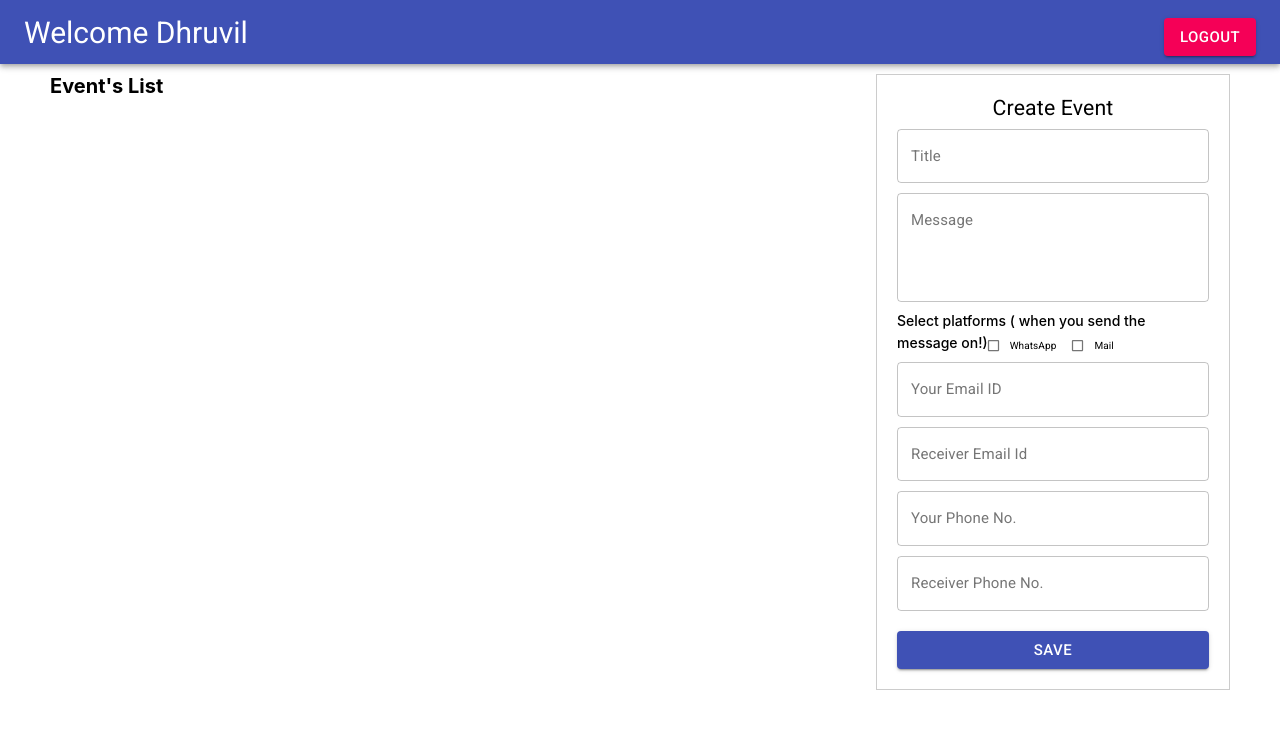
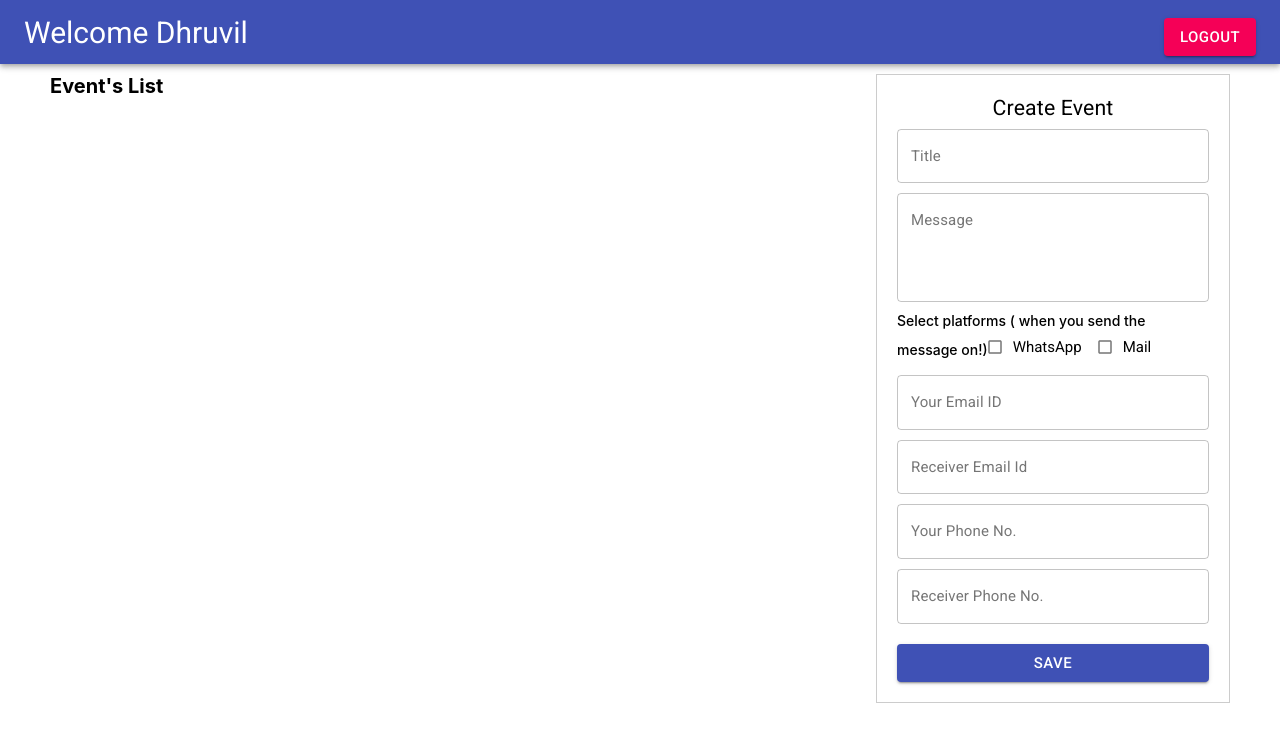
Before and after one commit to lucifer2355/event-messange, a React (Create React App) app in the folder client/: page / in a window 1280 px wide. Shown: the top 742 px of the page. Built offline with nearby package versions, Linux system fonts and the light colour scheme.

Commit message:
add checkbox style

```diff
--- a/client/src/components/AddEventForm/AddEventForm.scss
+++ b/client/src/components/AddEventForm/AddEventForm.scss
@@ -7,4 +7,13 @@
     font-size: 1.4rem;
     font-weight: 500;
   }
+
+  &__checkbox {
+    font-size: large;
+  }
 }
+
+.custom-checkbox-root .MuiSvgIcon-root {
+  width: 1.8rem;
+  height: 1.8rem;
+}
--- a/client/src/components/AddEventForm/AddEventForm.tsx
+++ b/client/src/components/AddEventForm/AddEventForm.tsx
@@ -15,6 +15,7 @@ import {
 } from "../forms";
 import { AddEventValues } from "../../store/addEvent/types";
 import { RootState } from "../../store/rootReducer";
+import classes from "*.module.css";
 
 const validationSchema = Yup.object().shape({
   title: Yup.string()
@@ -93,9 +94,11 @@ const AddEventForm: React.FC = () => {
               onChange={() => setIsWhatsApp((preState) => !preState)}
               name='isWhatsApp'
               color='primary'
+              classes={{ root: "custom-checkbox-root" }}
             />
           }
-          label='WhatsApp'
+          style={{ paddingBottom: "1rem" }}
+          label={<Typography variant='h5'>WhatsApp</Typography>}
         />
         <FormControlLabel
           control={
@@ -104,9 +107,11 @@ const AddEventForm: React.FC = () => {
               onChange={() => setIsMail((preState) => !preState)}
               name='isMail'
               color='primary'
+              classes={{ root: "custom-checkbox-root" }}
             />
           }
-          label='Mail'
+          style={{ paddingBottom: "1rem" }}
+          label={<Typography variant='h5'>Mail</Typography>}
         />
 
         <FormField
```
